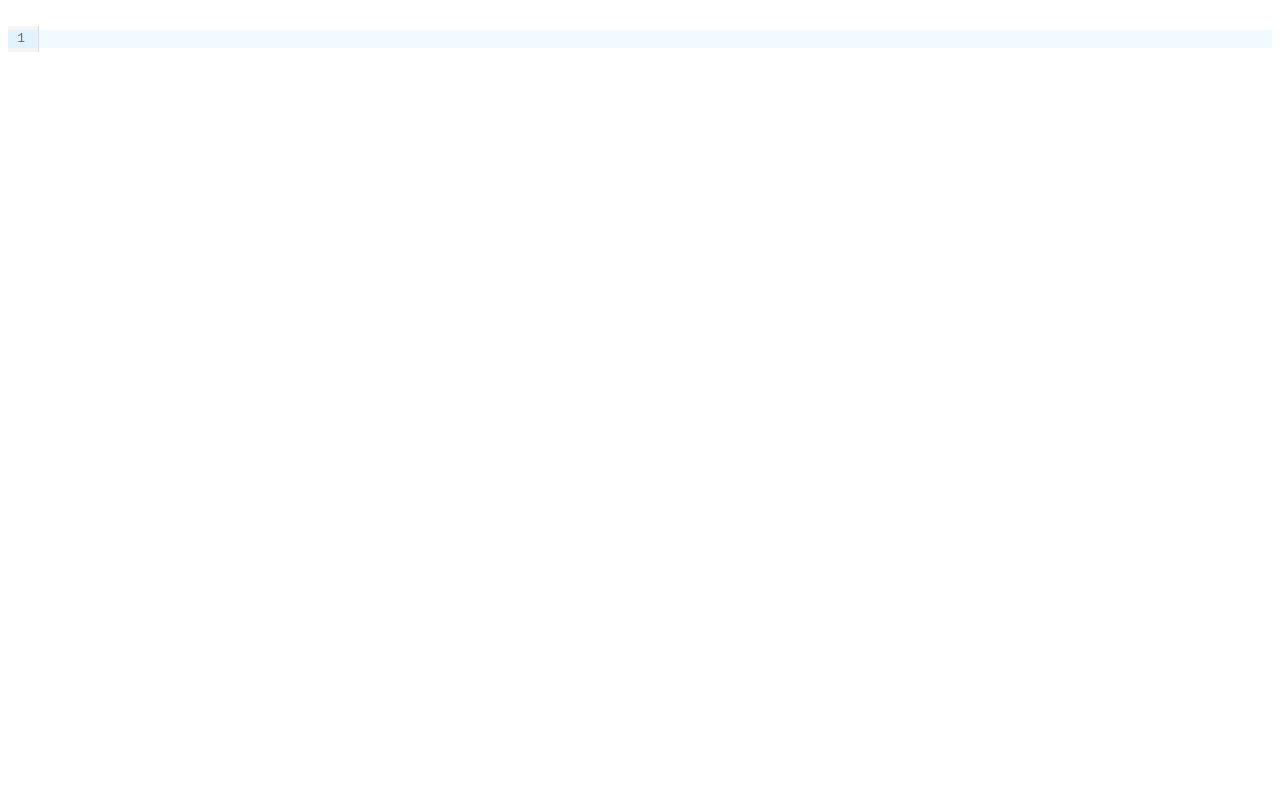
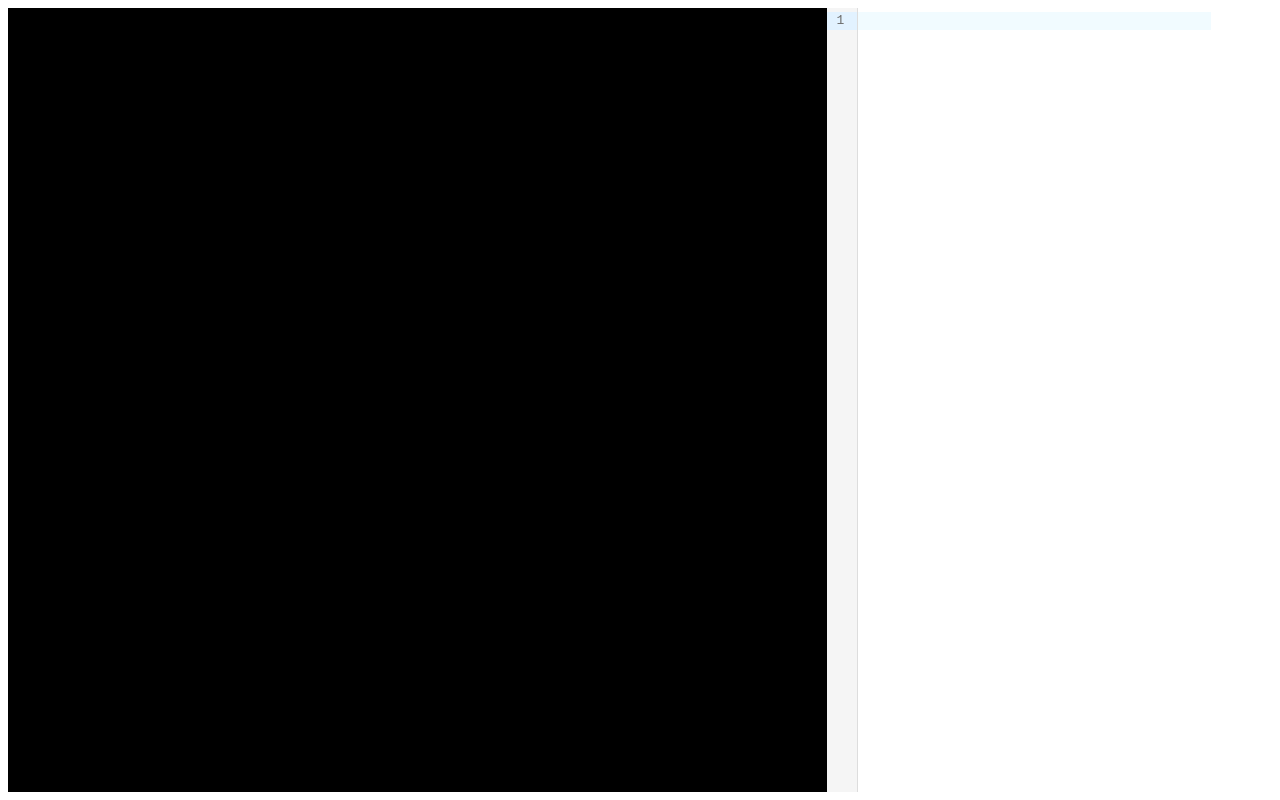
Before and after one commit to neuro-arg/graphics-toolbox, a website built with webpack: page webapp/static/index.html in a window 1280 px wide. Built offline with nearby package versions, Linux system fonts and the light colour scheme.

Commit message:
very bad css that works on my machine

```diff
--- a/webapp/static/index.html
+++ b/webapp/static/index.html
@@ -8,15 +8,26 @@
   <style>
     canvas {
       background-color: black;
-      margin: 0;
-      flex: 1;
-      contain: size;
+      width: 100%!important;
+      height: 98vh!important;
+      max-width: 64vw;
+      display: block;
+    }
+    body {
+      width: 100%;
+      height: 100%;
+      display: flex;
+      flex-flow: row wrap;
+    }
+    .cm-editor {
+      min-width: 30vw;
+      max-height: 98vh;
     }
   </style>
 </head>
 
 <body>
-  <canvas id="canvas" height="480" width="640"></canvas>
+  <canvas id="canvas"></canvas>
   <script src="./main.js"></script>
 </body>
 
```
